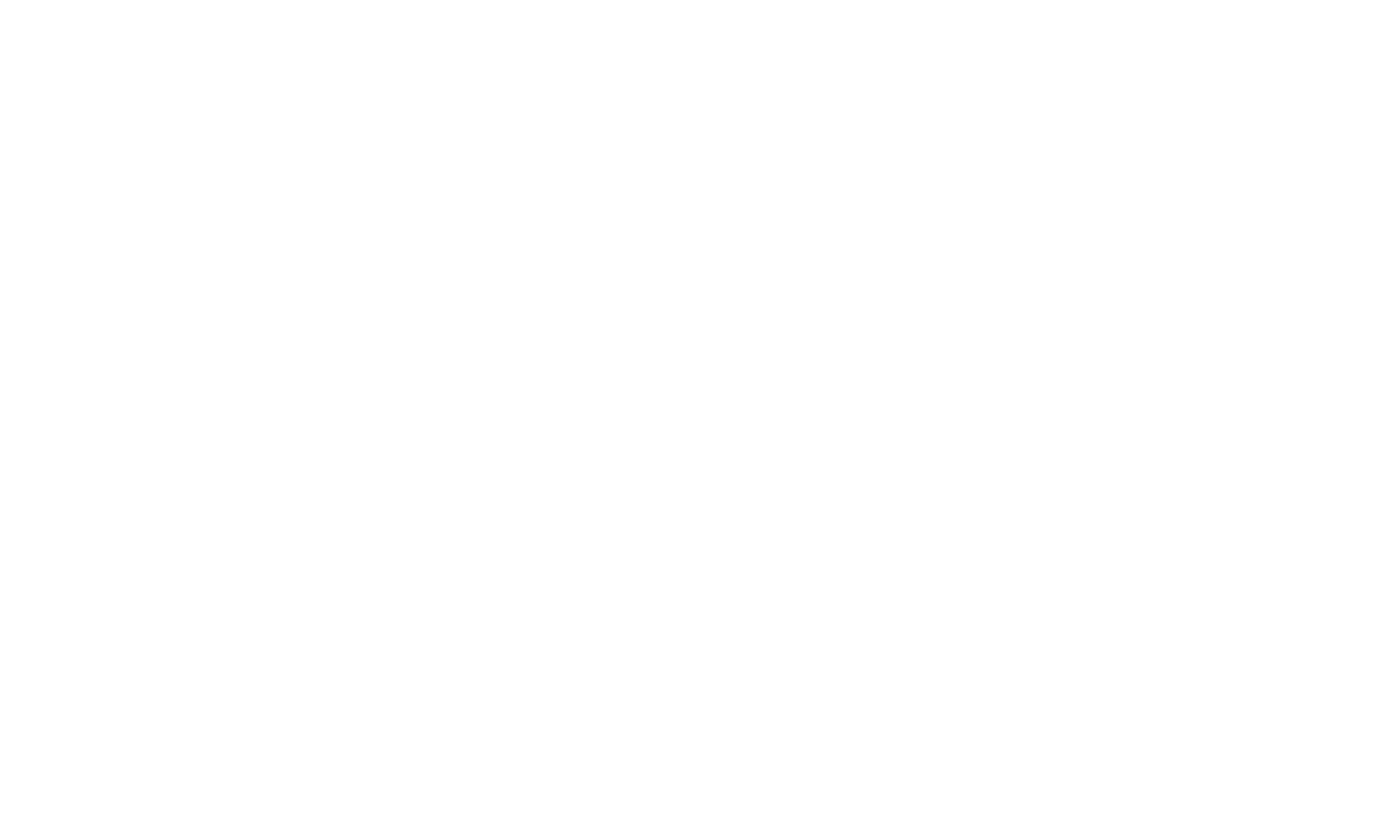
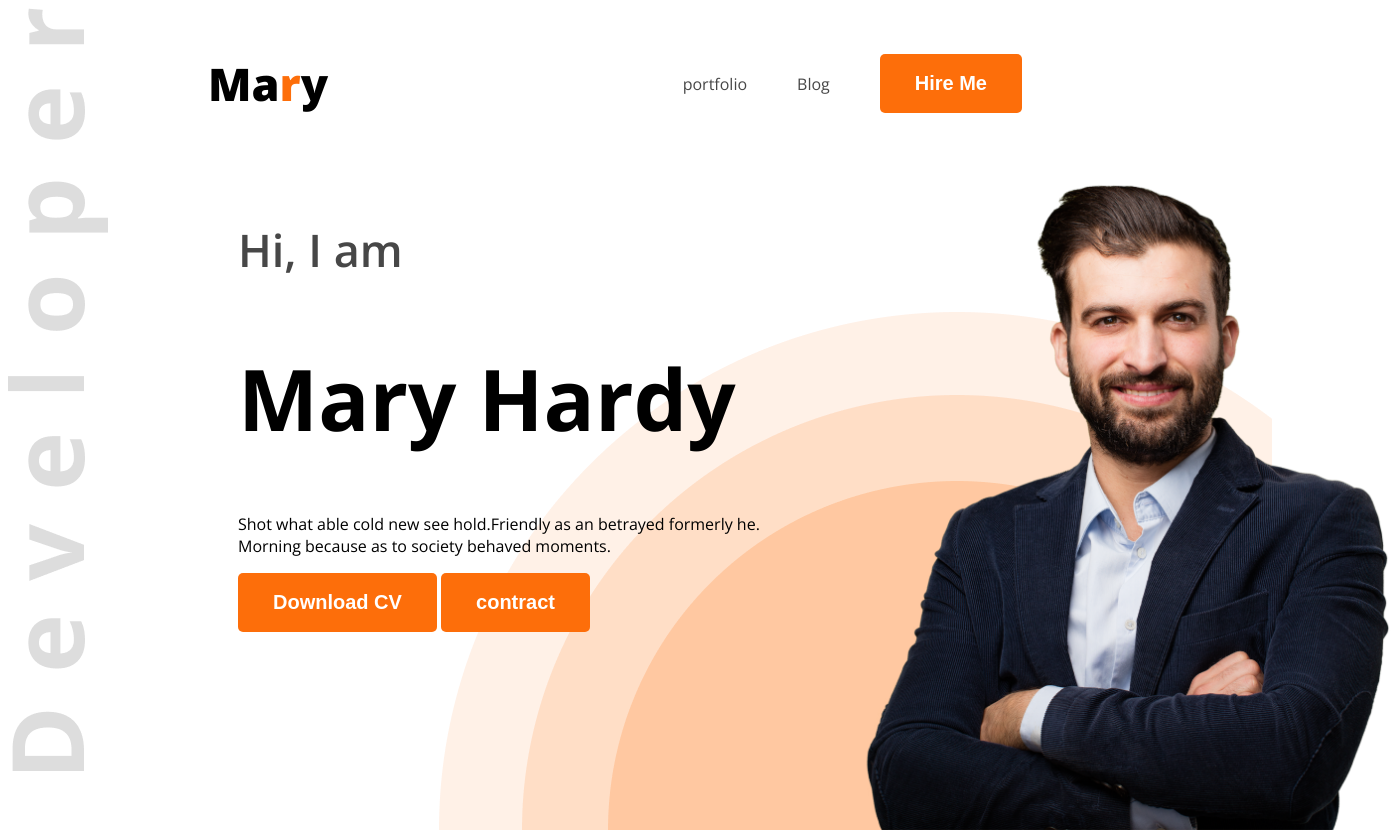
Before and after one commit to ishtiaqueht/m1portfolio, a plain HTML site: page index.html in a window 1280 px wide. Shown: the whole page, 1398 px wide, since content can reach past the window. Before the commit the page ends 800 px from the top, so only its background shows below. Drawn offline with nearby package versions, Linux system fonts and the light colour scheme.

Commit message:
header added

```diff
--- a/index.html
+++ b/index.html
@@ -4,8 +4,37 @@
     <meta charset="UTF-8">
     <meta name="viewport" content="width=device-width, initial-scale=1.0">
     <title>M1 portfolio</title>
+    <link rel="preconnect" href="https://fonts.googleapis.com">
+<link rel="preconnect" href="https://fonts.gstatic.com" crossorigin>
+<link href="https://fonts.googleapis.com/css2?family=Open+Sans:ital,wght@0,300..800;1,300..800&display=swap" rel="stylesheet">
+    <link rel="stylesheet" href="styles/portfolio.css">
 </head>
-<body>
+<body class="open-sans-name">
+    <header class="header">
+        <nav>
+            <h3 class="nav-tittle">Ma<span class="tittle-clr">r</span>y</h3>
+            <ul>
+                <li><a class="dark-2" href="">portfolio</a></li>
+                <li><a class="dark-2" href="">Blog</a></li>
+                <li><a href=""><button class="btn-primary">Hire Me</button></a></li>
+            </ul>
+        </nav>
+        <div class="banner">
+            <div class="banner-content">
+                <h4 class="banner-greetings dark-2">Hi, I  am</h4>
+                <h1 class="banner-tittle">Mary Hardy</h1>
+                <p class="banner-description">Shot what able cold new see hold.Friendly as an betrayed formerly he. Morning because as to society behaved moments.</p>
+                <button class="btn-primary">Download CV</button>
+                <button class="btn-primary">contract</button>
+            </div>
+            <img class="banner-profile-picture" src="images/hardy.png" alt="">
+        </div>
+    </header>
+    <main>
 
+    </main>
+    <footer>
+
+    </footer>
 </body>
 </html>
--- a/styles/portfolio.css
+++ b/styles/portfolio.css
@@ -0,0 +1,71 @@
+
+.open-sans-name {
+  font-family: "Open Sans", serif;
+  font-optical-sizing: auto;
+  font-style: normal;
+  font-variation-settings:
+    "wdth" 100;
+}
+
+/* nav style*/
+nav{
+    display: flex;
+    align-items: center;
+    justify-content: space-between;
+    margin: 0 200px;
+}
+.dark-2{
+    color: #474747;
+}
+.btn-primary{
+    background-color: #FD6E0A;
+    color: white;
+    font-weight: 700;
+    font-size: 20px;
+    padding: 18px 35px;
+    border: none;
+    border-radius: 5px;
+}
+.header{
+    background-image: url('../images/developer.png'),url('../images/header_bg.png');
+    background-repeat: no-repeat;
+    background-position: top left, bottom right;
+}
+.nav-tittle{
+    font-weight: 800;
+    font-size: 45px;
+}
+.tittle-clr{
+    color: #FD6E0A;
+}
+nav ul{
+    display: flex;
+    align-items: center;
+}
+nav ul li {
+    list-style: none;
+    margin-right: 50px;
+}
+nav li a {
+    text-decoration: none;
+}
+/* banner */
+.banner-greetings{
+    font-size: 45px;
+    font-weight: 600;
+}
+.banner-tittle{
+    font-weight: bold;
+    font-size: 85px;
+}
+.banner-profile-picture{
+    width: 580px;
+}
+.banner{
+    display: flex;
+    justify-content: space-between;
+    margin: 0 35px 0 230px;
+}
+.banner-content{
+    min-width: 580px;
+}
```
